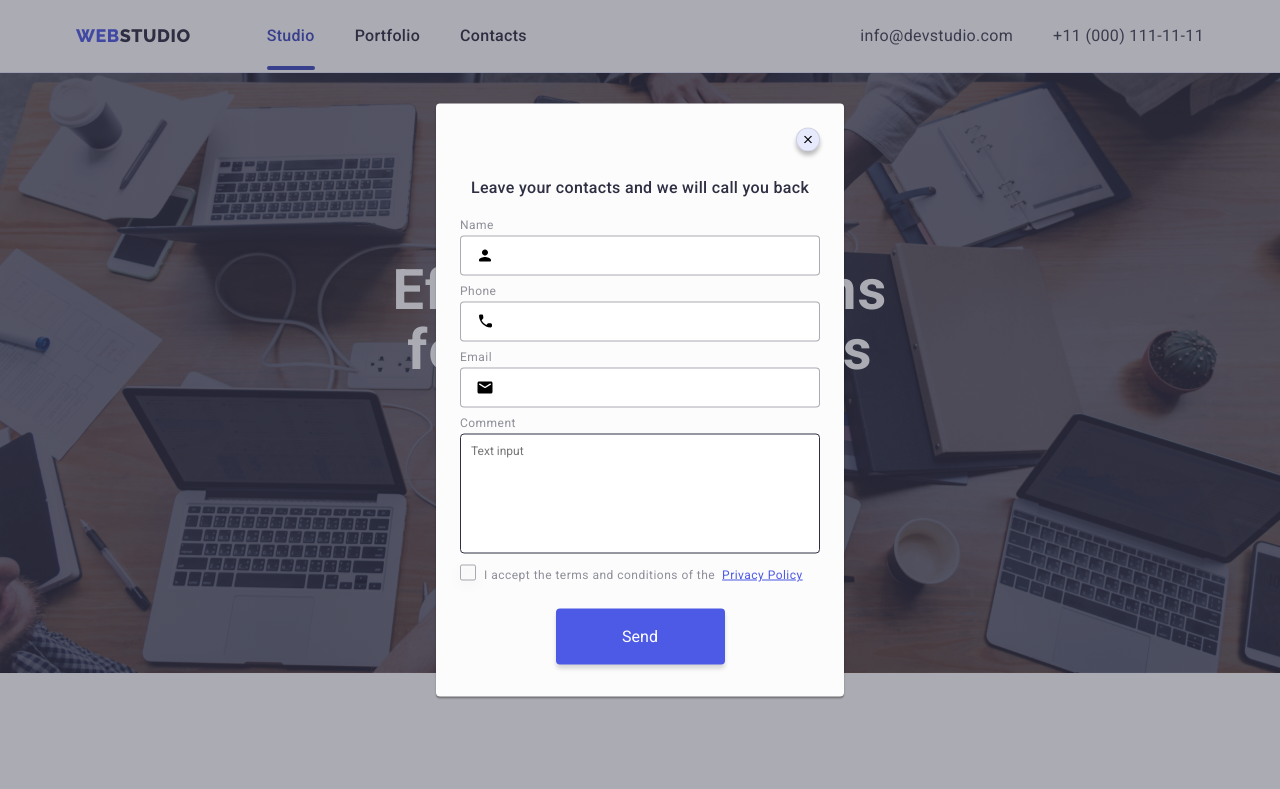
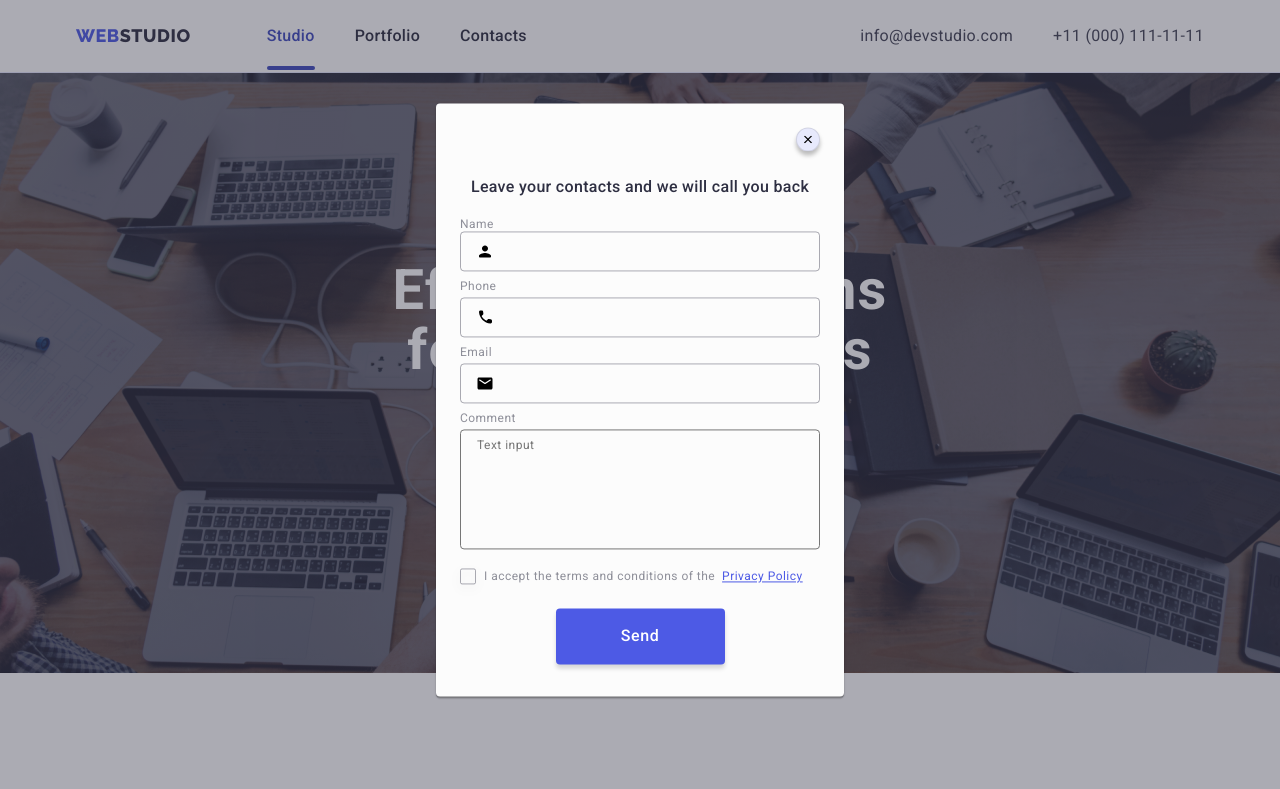
Before and after one commit to Kuzzy905/goit-markup-hw-03, a plain HTML site: page index.html in a window 1280 px wide. Both pictures are taken after a click on the button "Order Service". Shown: the top 789 px of the page. Drawn offline with nearby package versions, Linux system fonts and the light colour scheme.

Commit message:
Correction1-hw6

```diff
--- a/css/styles.css
+++ b/css/styles.css
@@ -570,6 +570,7 @@ img {
 }
 
 .modal-footer-text {
+    display: flex;
     font-weight: 500;
     font-size: 16px;
     line-height: 1.5;
@@ -578,22 +579,24 @@ img {
     color: #FFFFFF;
 }
 
-.e-mail::placeholder {
+.footer-input {
+    width: 264px;
+    height: 40px;
+    border: 1px solid #FFFFFF;
+    background-color: transparent;
+    font-size: 12px;
+    line-height: 1.5;
+    letter-spacing: 0.04em;
+    padding-left: 16px;
+    filter: drop-shadow(0px 4px 4px rgba(0, 0, 0, 0.15));
+    border-radius: 4px;
     color: #FFFFFF;
+
 }
 
-.footer-input {
-    font-size: 12px;
-    width: 264px;
-    height: 40px;
+
+.footer-input::placeholder {
     color: #FFFFFF;
-    border: 1px solid #FFFFFF;
-    filter: drop-shadow(0px 4px 4px rgba(0, 0, 0, 0.15));
-    border-radius: 4px;
-    padding-left: 16px;
-    background-color: #2E2F42;
-    cursor: pointer;
-    transition: border 250ms cubic-bezier(0.4, 0, 0.2, 1);
 }
 
 .footer-input:focus {
@@ -602,21 +605,25 @@ img {
 }
 
 .modal-footer-submit {
-    width: 165px;
+    display: flex;
+    justify-content: center;
+    min-width: 165px;
     height: 40px;
-    padding: 8px 24px;
+    align-items: center;
+    font-family: Roboto;
+    font-size: 16px;
+    font-weight: 500;
+    line-height: 1.5;
+    letter-spacing: 0.04em;
+    color: #FFFFFF;
+    cursor: pointer;
     background-color: #4D5AE5;
-    box-shadow: 0px 4px 4px rgba(0, 0, 0, 0.15);
+    border: none;
     border-radius: 4px;
-    border-style: none;
-    margin: auto;
-    margin-top: 40px;
-    cursor: pointer;
-    color: #FFFFFF;
-
 }
 
 .footer-letter-icon {
+    margin-left: 16px;
     fill: #FFFFFF;
 }
 
@@ -781,7 +788,7 @@ img {
     background-color: rgba(252, 252, 252, 1);
     box-shadow: 0px 1px 1px rgba(0, 0, 0, 0.14), 0px 1px 3px rgba(0, 0, 0, 0.12), 0px 2px 1px rgba(0, 0, 0, 0.2);
     border-radius: 4px;
-    padding: 72px 24px 24px;
+    padding: 72px 24px 24px 24px;
     transition: transform 250ms cubic-bezier(0.4, 0, 0.2, 1);
 }
 
@@ -832,6 +839,7 @@ img {
     letter-spacing: 0.02em;
     line-height: 1.5;
     color: #2E2F42;
+    margin-bottom: 16px;
 }
 
 .modal-form {
@@ -839,16 +847,26 @@ img {
     margin-bottom: 8px;
 }
 
+.modal-box {
+    margin-bottom: 8px;
+
+}
+
 .modal-input {
     width: 100%;
     height: 40px;
     border: 1px solid rgba(46, 47, 66, 0.4);
     border-radius: 4px;
-    padding-left: 37px;
+    background-color: transparent;
+    padding-left: 38px;
     font-size: 12px;
     color: #2E2F42;
     outline: transparent;
-    transition: border-color fill 250ms cubic-bezier(0.4, 0, 0.2, 1);
+    transition: border-color 250ms cubic-bezier(0.4, 0, 0.2, 1);
+}
+
+.modal-box-comment {
+    margin-bottom: 16px;
 }
 
 .modal-input:focus,
@@ -867,6 +885,8 @@ img {
     left: 16px;
     top: 50%;
     transform: translateY(-50%);
+    transition: fill 250ms cubic-bezier(0.4, 0, 0.2, 1);
+
 }
 
 .input-wrap {
@@ -875,7 +895,7 @@ img {
 
 .modal-input::placeholder,
 .modal-comment::placeholder {
-    font-size: ;
+    : ;
     color: ;
 }
 
@@ -884,9 +904,10 @@ img {
     margin-top: 8px;
     font-weight: 400;
     font-size: 12px;
-    line-height: 14px;
+    line-height: 1.17;
     letter-spacing: 0.04em;
     color: #8E8F99;
+    margin-bottom: 4px;
 }
 
 .input-label span {
@@ -897,32 +918,46 @@ img {
 .modal-comment {
     width: 100%;
     height: 120px;
-    padding: 10px;
-    border: 1px solid #2E2F42;
-    border-color: #2E2F42;
+    font-size: 12px;
+    line-height: 1.17;
+    letter-spacing: 0.04em;
+    color: rgba(46, 47, 66, 0.4);
     border-radius: 4px;
+    background-color: transparent;
+    padding: 8px 16px;
+    outline: transparent;
     resize: none;
-    outline: transparent;
-    transition: border-color fill 250ms cubic-bezier(0.4, 0, 0.2, 1);
+    /* border: 1px solid #2E2F42;
+    border-color: #2E2F42; */
+    transition: border-color 250ms cubic-bezier(0.4, 0, 0.2, 1);
 
 }
 
+.user-checkbox {
+    margin-bottom: 24px;
+}
+
 .check-text {
+    font-size: 12px;
+    line-height: 1.17;
+    letter-spacing: 0.04em;
+    color: #8E8F99;
     display: flex;
     align-items: center;
 }
 
-.check-text span {
+.privacy-policy {
     width: 16px;
     height: 16px;
     border: 1px solid rgba(46, 47, 66, 0.4);
     filter: drop-shadow(0px 4px 4px rgba(0, 0, 0, 0.25));
     border-radius: 2px;
     margin-right: 8px;
-    display: flex;
+    display: inline-flex;
     align-items: center;
     justify-content: center;
     fill: transparent;
+    transition: background-color 250ms cubic-bezier(0.4, 0, 0.2, 1);
 }
 
 .modal-check:checked+.check-text span {
@@ -943,14 +978,18 @@ img {
     color: #FFFFFF;
     font-size: 16px;
     display: block;
-    width: 169px;
+    min-width: 169px;
     height: 56px;
+    font-weight: 500;
+    line-height: 1.5;
+    letter-spacing: 0.04em;
     background-color: #4D5AE5;
     box-shadow: 0px 4px 4px rgba(0, 0, 0, 0.15);
+    border: none;
     border-radius: 4px;
     border-style: none;
     margin: auto;
     margin-top: 24px;
-    transition: background-color #404BBF;
+    transition: background-color 250ms cubic-bezier(0.4, 0, 0.2, 1);
     cursor: pointer;
 }
--- a/index.html
+++ b/index.html
@@ -519,8 +519,8 @@
         </div>
 
         <div class="modal-footer-cont">
+          <p class="modal-footer-text">Subscribe</p>
           <form class="modal-footer-form">
-            <p class="modal-footer-text">Subscribe</p>
             <label class="footer-label">
               <input
                 type="email"
@@ -529,13 +529,13 @@
                 placeholder="E-mail"
               />
             </label>
-          </form>
             <button type="submit" class="modal-footer-submit">
               Subscribe
               <svg class="footer-letter-icon" width="24" height="20">
                 <use href="./images/icons.svg#icon-letter"></use>
               </svg>
             </button>
+          </form>
         </div>
       </div>
     </footer>
@@ -549,11 +549,13 @@
         </button>
         <p class="modal-title">Leave your contacts and we will call you back</p>
         <form class="modal-form">
-          <label class="input-label">
-            <span>Name</span>
+          <div class="modal-box">
+            <label for="user-name" class="input-label"
+              >Name
               <span class="input-wrap">
                 <input
                   type="text"
+                  id="user-name"
                   name="user-name"
                   class="modal-input"
                   placeholder=""
@@ -563,11 +565,15 @@
                 </svg>
               </span>
             </label>
-          <label class="input-label">
+          </div>
+
+          <div class="modal-box">
+            <label for="user-phone" class="input-label">
               <span>Phone</span>
               <span class="input-wrap">
                 <input
                   type="text"
+                  id="user-phone"
                   name="user-phone"
                   class="modal-input"
                   placeholder=""
@@ -577,11 +583,15 @@
                 </svg>
               </span>
             </label>
-          <label class="input-label">
+          </div>
+
+          <div class="modal-box">
+            <label for="user-email" class="input-label">
               <span>Email</span>
               <span class="input-wrap">
                 <input
                   type="text"
+                  id="user-email"
                   name="user-email"
                   class="modal-input"
                   placeholder=""
@@ -591,27 +601,32 @@
                 </svg>
               </span>
             </label>
-          <label class="input-label">
+          </div>
+
+          <div class="modal-box-comment">
+            <label for="user-comment" class="input-label">
               <span>Comment</span>
               <span class="input-wrap">
                 <textarea
-                name="user-text"
-                id="user-text"
+                  name="user-comment"
+                  id="user-comment"
                   class="modal-comment"
                   placeholder="Text input"
                 ></textarea>
               </span>
             </label>
-          <div class="input-label">
+          </div>
+
+          <div class="user-checkbox">
             <input
               type="checkbox"
-              id="privacy"
-              name="privacy"
-              value="approved"
+              id="user-privacy"
+              name="user-privacy"
+              value="true"
               class="modal-check visually-hidden"
             />
-            <label for="privacy" class="check-text">
-              <span>
+            <label for="user-privacy" class="check-text">
+              <span class="privacy-policy">
                 <svg class="check-icon" width="10" height="8">
                   <use href="./images/icons.svg#icon-check"></use>
                 </svg> </span
```
Also changed, not shown: portfolio.html (+8 -7 lines). Lines whose indentation alone changed are shown as unchanged.
